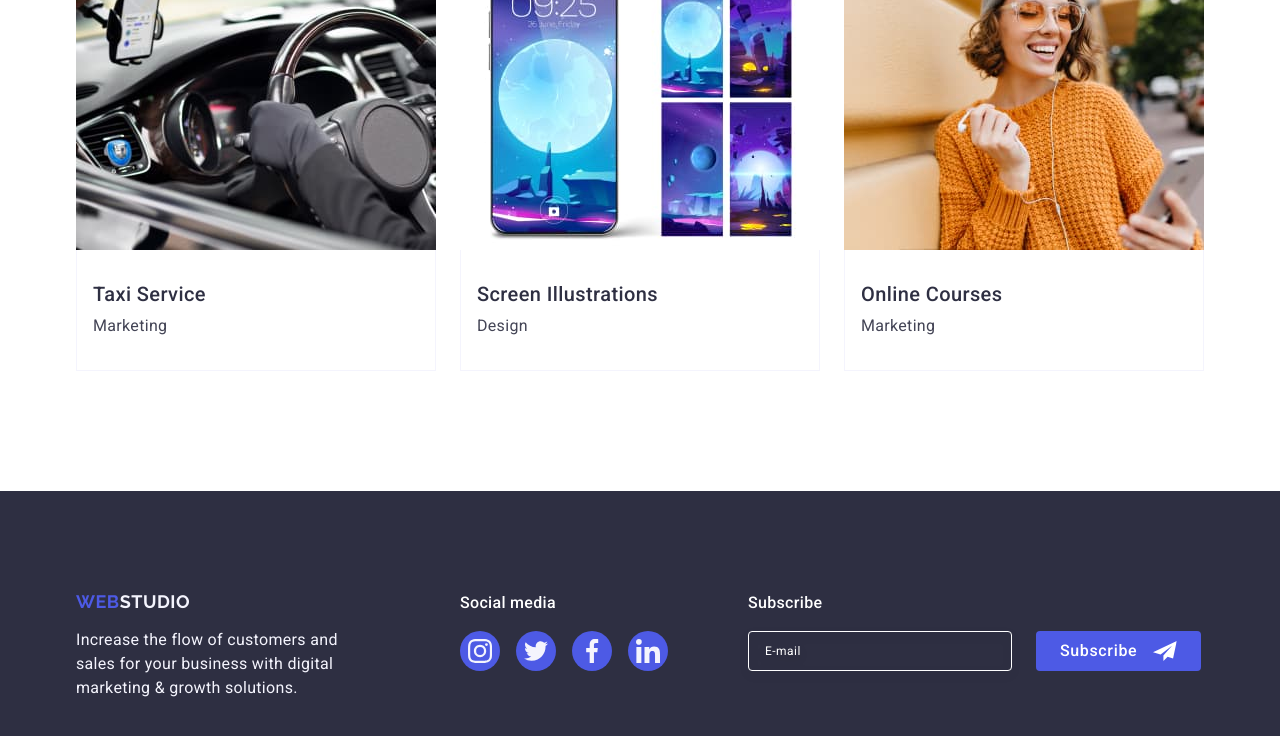
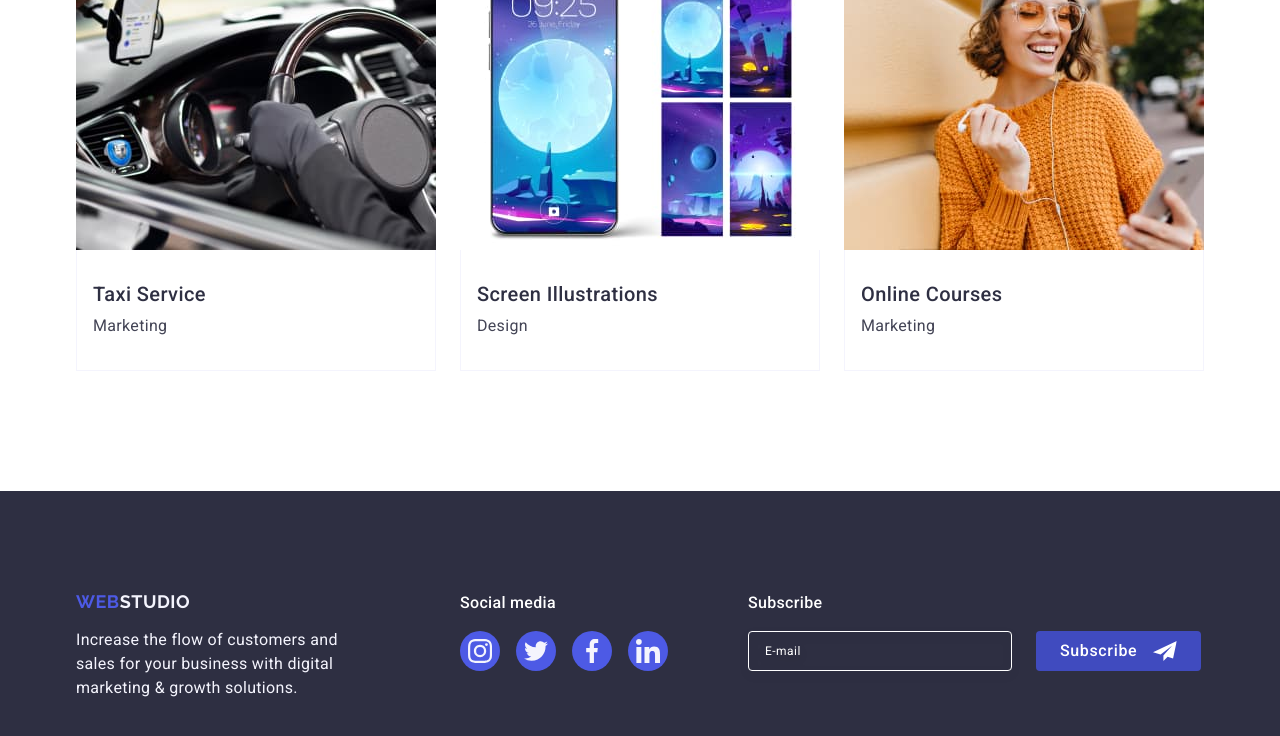
Before and after one commit to MariiaHelevera/goit-markup-hw-06, a plain HTML site: page index.html in a window 1280 px wide. In both pictures the pointer is over the button "Subscribe". Shown: the part 2669-3405 px from the top of the page. Drawn offline with nearby package versions, Linux system fonts and the light colour scheme.

Commit message:
added hover to button in footer

```diff
--- a/css/styles.css
+++ b/css/styles.css
@@ -702,7 +702,7 @@ width: 100%;
     letter-spacing: 0.04em;
 }
 
-.footer-form-btn:focus {
+.footer-form-btn:hover, .footer-form-btn:focus {
     background-color: #404BBF;
 }
 
```
